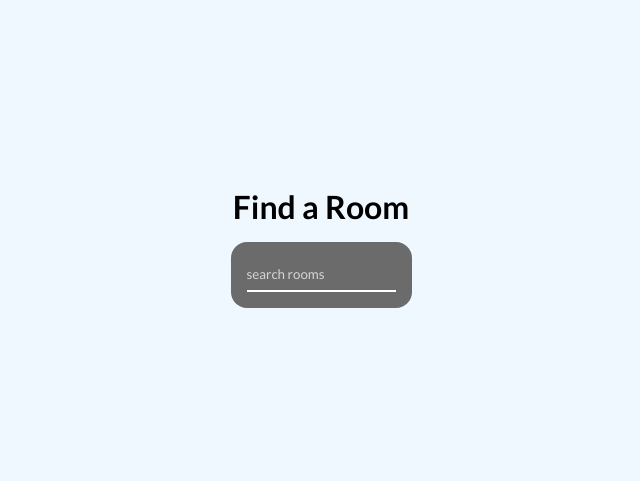
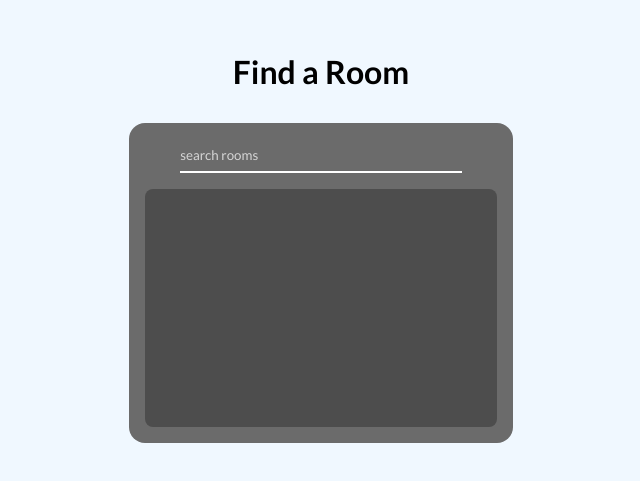
Before and after one commit to cayleb247/24, a Next.js app: page /rooms in a window 1280 px wide. Shown: the part 153-634 px from the top of the page, without its empty margins (319-959 px from the left). Built offline with nearby package versions, Linux system fonts and the light colour scheme.

Commit message:
Make /rooms page and rooms list

```diff
--- a/package.json
+++ b/package.json
@@ -2,6 +2,7 @@
   "name": "24",
   "version": "0.1.0",
   "private": true,
+  "type": "module",
   "scripts": {
     "dev": "node server.js",
     "build": "next build",
--- a/src/app/rooms/page.js
+++ b/src/app/rooms/page.js
@@ -1,17 +1,27 @@
 "use client";
 
+import { useState } from "react";
 import styles from "./rooms.module.css";
+import RoomsList from "@/components/RoomsList";
 
 export default function Rooms() {
+  const [search, setSearch] = useState(null);
   return (
     <div className={styles.container}>
       <h1 className={styles.title}>Find a Room</h1>
 
       <div className={styles.roomsContainer}>
-        <form action="">
-          <input type="text" placeholder="search rooms" />
-        </form>
-        <div className={styles.roomsList}></div>
+        <input
+          type="text"
+          placeholder="search rooms"
+          name="search"
+          onChange={(e) => {
+            setSearch(e.target.value)
+            console.log(search);
+        }
+        }
+        />
+        <RoomsList></RoomsList>
       </div>
     </div>
   );
--- a/src/app/rooms/rooms.module.css
+++ b/src/app/rooms/rooms.module.css
@@ -5,7 +5,7 @@
   justify-content: center;
   align-items: center;
   flex-direction: column;
-  gap: 1rem;
+  gap: 2rem;
 }
 
 .title {
@@ -14,30 +14,36 @@
 
 .roomsContainer {
     display: flex;
+    flex-direction: column;
+    align-items: center;
     box-sizing: border-box;
     padding: 1rem;
     background-color: #6B6B6B;
     border-radius: 1rem;
+    width: 30%;
+    height: 40%;
+    gap: 1rem;
 }
 
 .roomsContainer form {
     width: 100%;
 }
 
-.roomsContainer form input {
+.roomsContainer input {
     box-sizing: border-box;
     border: none;
     background-color: transparent;
     border-bottom: 0.125rem solid white;
     padding: 0.5rem 0rem 0.5rem 0rem;
     color: white;
+    width: 80%;
 }
 
-.roomsContainer form input:focus {
+.roomsContainer input:focus {
     outline: none;
 }
 
-.roomsContainer form input::placeholder {
+.roomsContainer input::placeholder {
     color: rgb(213, 213, 213)
 }
 
--- a/src/components/RoomsList.js
+++ b/src/components/RoomsList.js
@@ -1,6 +1,6 @@
-
-
-
+import styles from "./RoomsList.module.css"
+import Room from "./Room.js"
+// import rooms from "../../server.js"
 
 export default function RoomsList({ search }) {
 
--- a/src/components/RoomsList.module.css
+++ b/src/components/RoomsList.module.css
@@ -1,3 +1,6 @@
 .roomsListContainer {
-
+    width: 100%;
+    height: 100%;
+    background-color: rgb(77, 77, 77);
+    border-radius: 0.5rem;
 }
```
